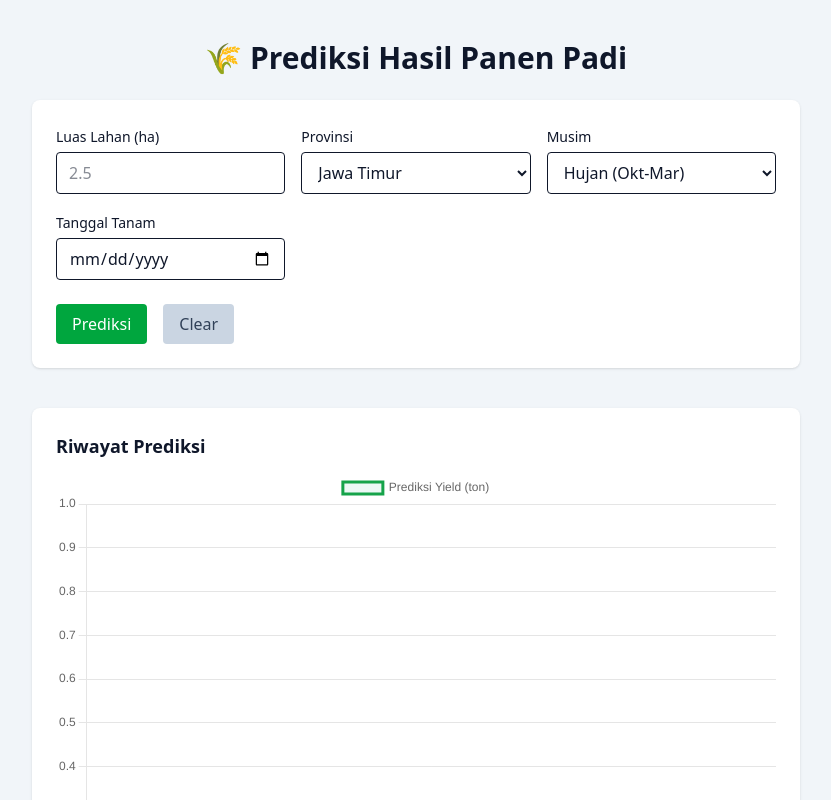
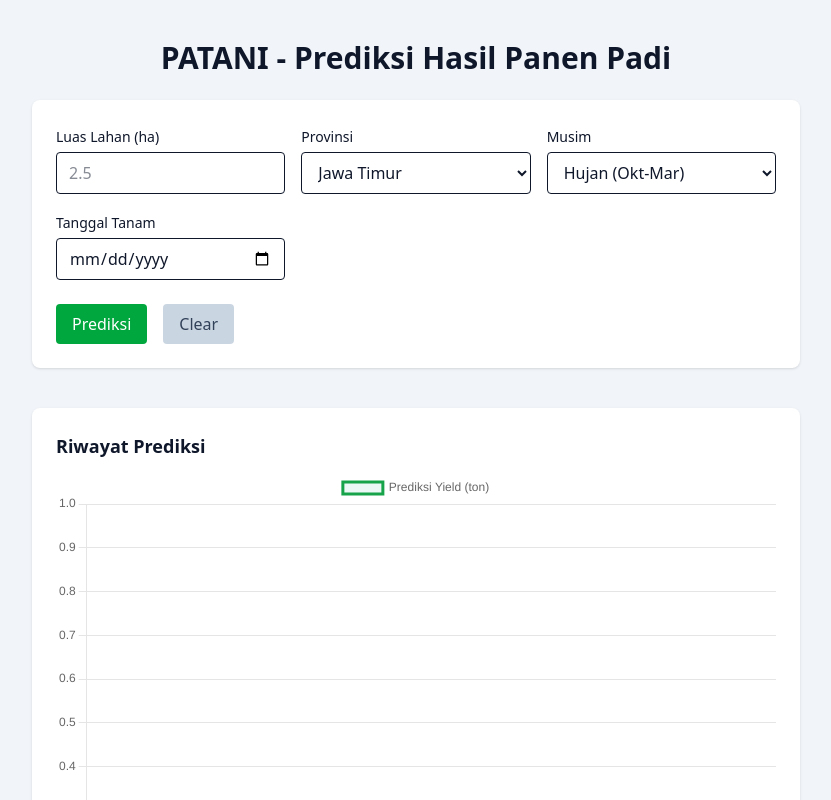
Before and after one commit to Apexionn/frontend_ai, a React (Vite) app: page / in a window 1280 px wide. Shown: the top 800 px of the page, without its empty margins (224-1055 px from the left). Built offline with nearby package versions, Linux system fonts and the light colour scheme.

Commit message:
Update Code

```diff
--- a/src/App.jsx
+++ b/src/App.jsx
@@ -20,7 +20,7 @@ export default function App() {
   return (
     <div className="max-w-3xl mx-auto py-10">
       <h1 className="text-3xl font-bold text-center mb-6">
-        🌾 Prediksi Hasil Panen Padi
+        PATANI - Prediksi Hasil Panen Padi
       </h1>
 
       <FormPredict onResult={handleResult} />
```
